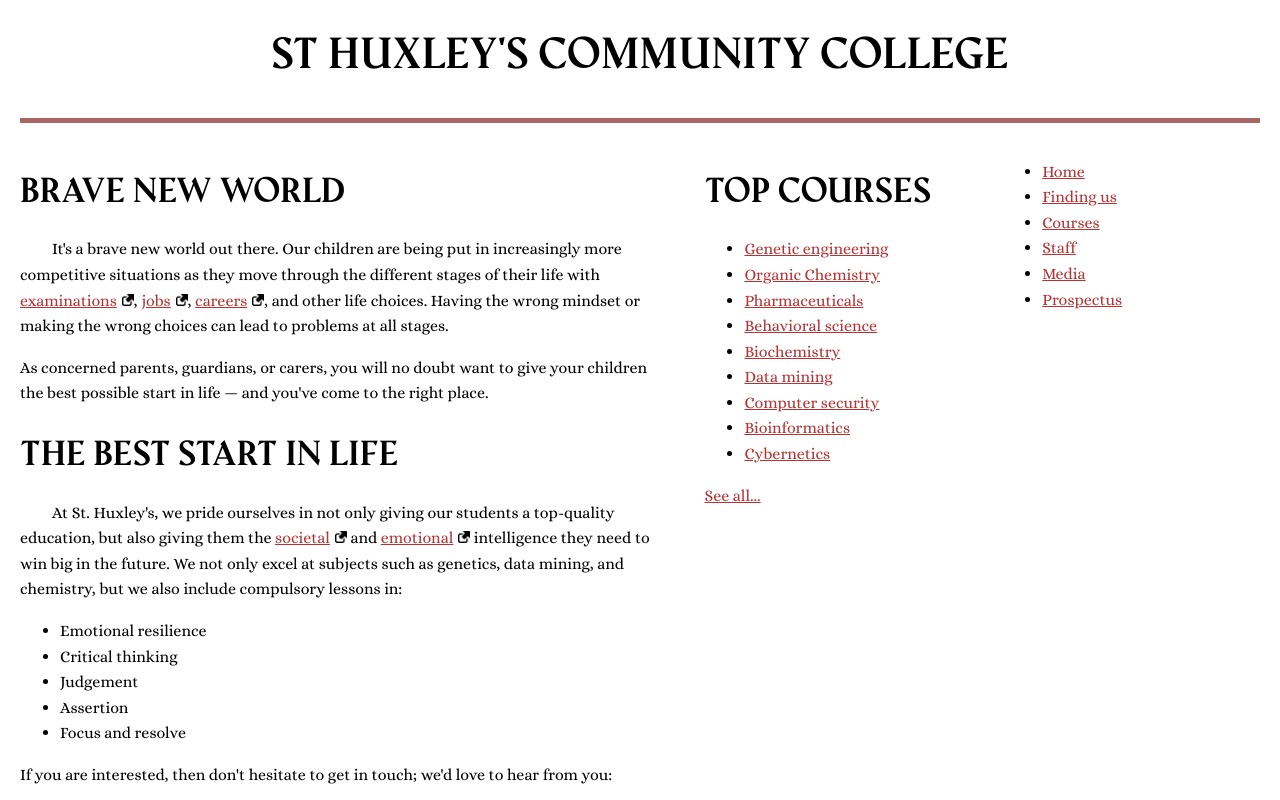
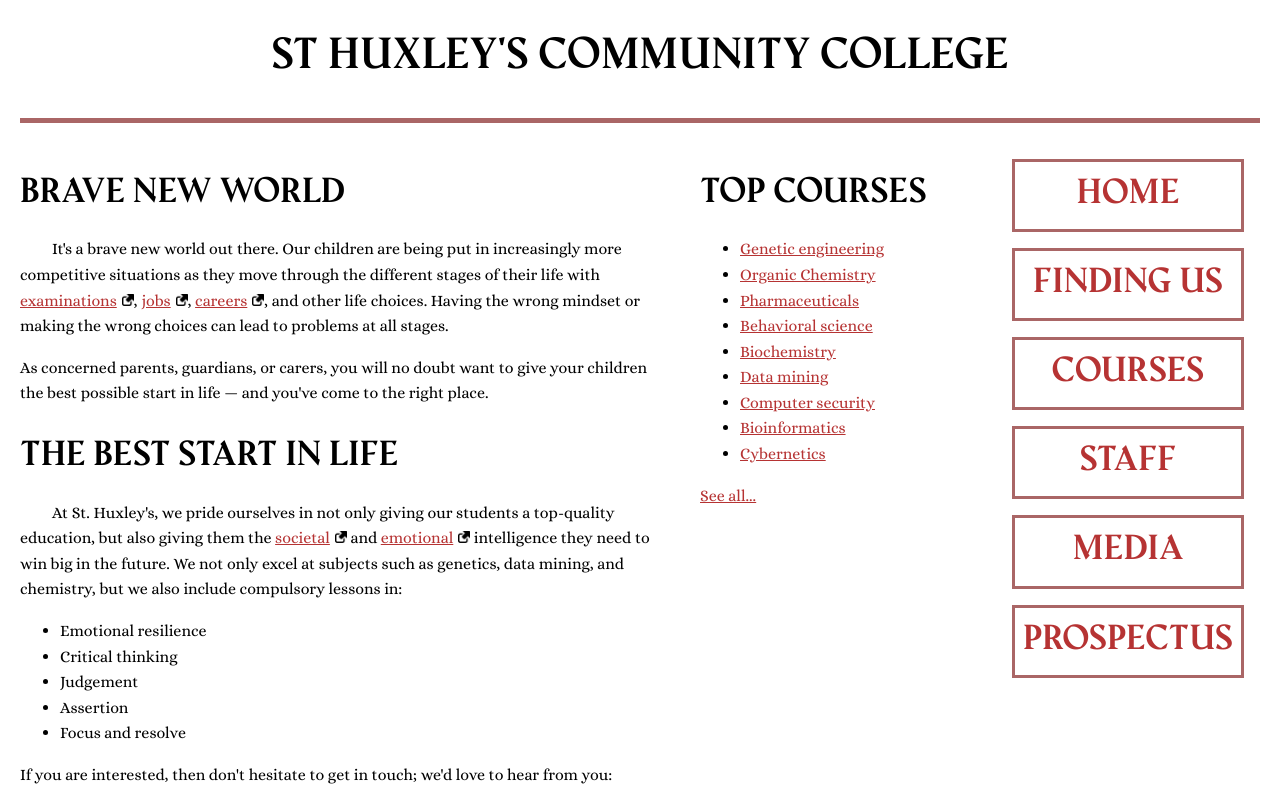
Before and after one commit to kdlin/the-odin-project, a plain HTML site: page Foundations/css/web-fonts/typesetting-challenge/index.html in a window 1280 px wide. Shown: the top 800 px of the page. Drawn offline with Linux system fonts and the light colour scheme.

Commit message:
added button style nav bar on right of page

```diff
--- a/Foundations/css/web-fonts/typesetting-challenge/style.css
+++ b/Foundations/css/web-fonts/typesetting-challenge/style.css
@@ -85,7 +85,6 @@ a {
     color: #b63333;
 }
 a:visited {
-    text-decoration: none;
     color: #aa6666;
 }
 a:hover {
@@ -95,11 +94,12 @@ a:hover {
 
 a:focus {
     text-decoration: none;
+    outline: none;
 }
 
 /* External Link Icons
 /* Select links that start with http or https but NOT your own domain */
-a[href^="http"]:not([href*="file:///C:/Users/Kendrick/Desktop/Repos/the-odin-project/Foundations/css/web-fonts/typesetting-challenge/index.html#"])::after {
+a[href^="http"]::after {
   content: "";
   display: inline-block;
   width: 12px;
@@ -110,3 +110,24 @@ a[href^="http"]:not([href*="file:///C:/Users/Kendrick/Desktop/Repos/the-odin-pro
   background-size: contain;
   background-repeat: no-repeat;
 }
+
+nav ul {
+    padding: 0;
+    margin: 0;
+}
+nav ul li {
+    padding: 0px;
+    font-family: 'Amagro', sans-serif;
+    font-size: 2rem;
+    list-style-type: none;
+    border: #aa6666 solid;
+    margin: 16px;
+    text-align: center;
+}
+
+nav ul li a {
+    display: block;
+    padding: 8px;
+    text-decoration: none;
+    text-transform: uppercase;
+}
```
Also changed, not shown: Foundations/css/web-fonts/mdn-a1/index.html (+4 -0 lines).
